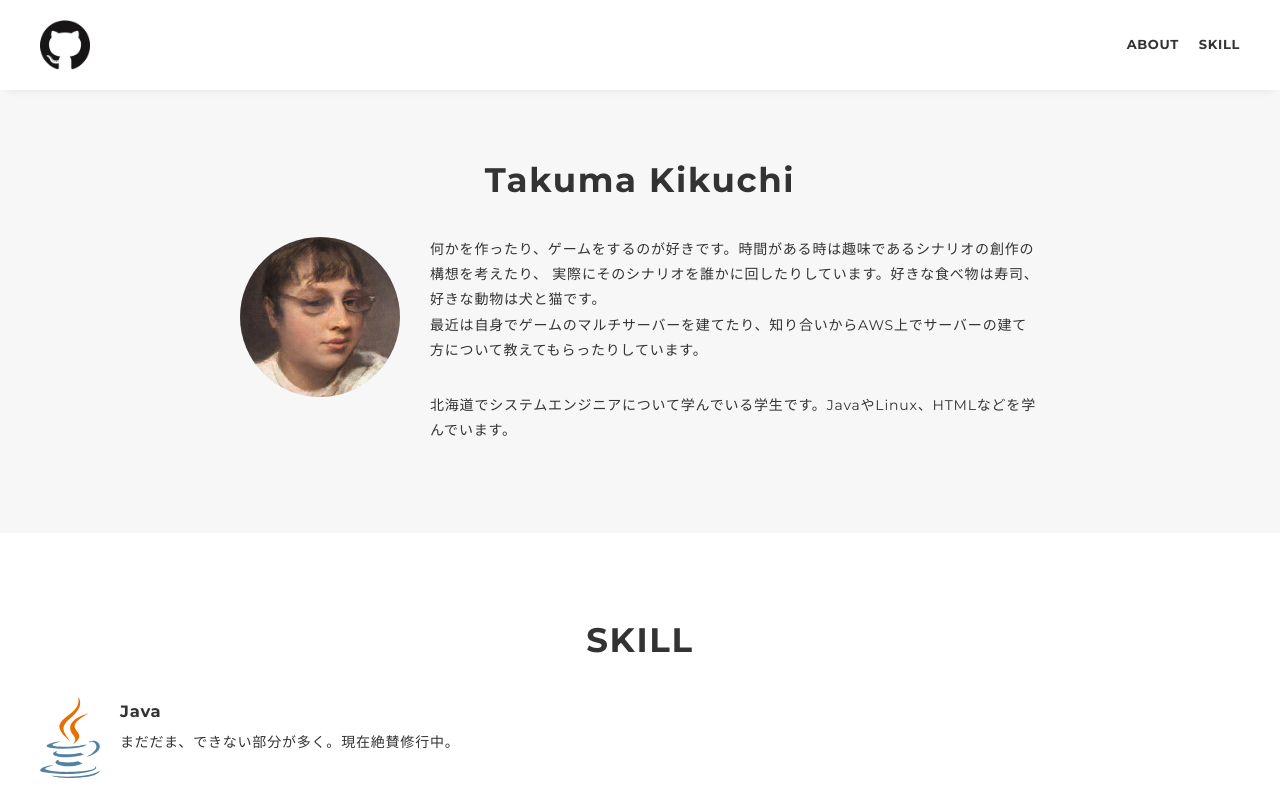
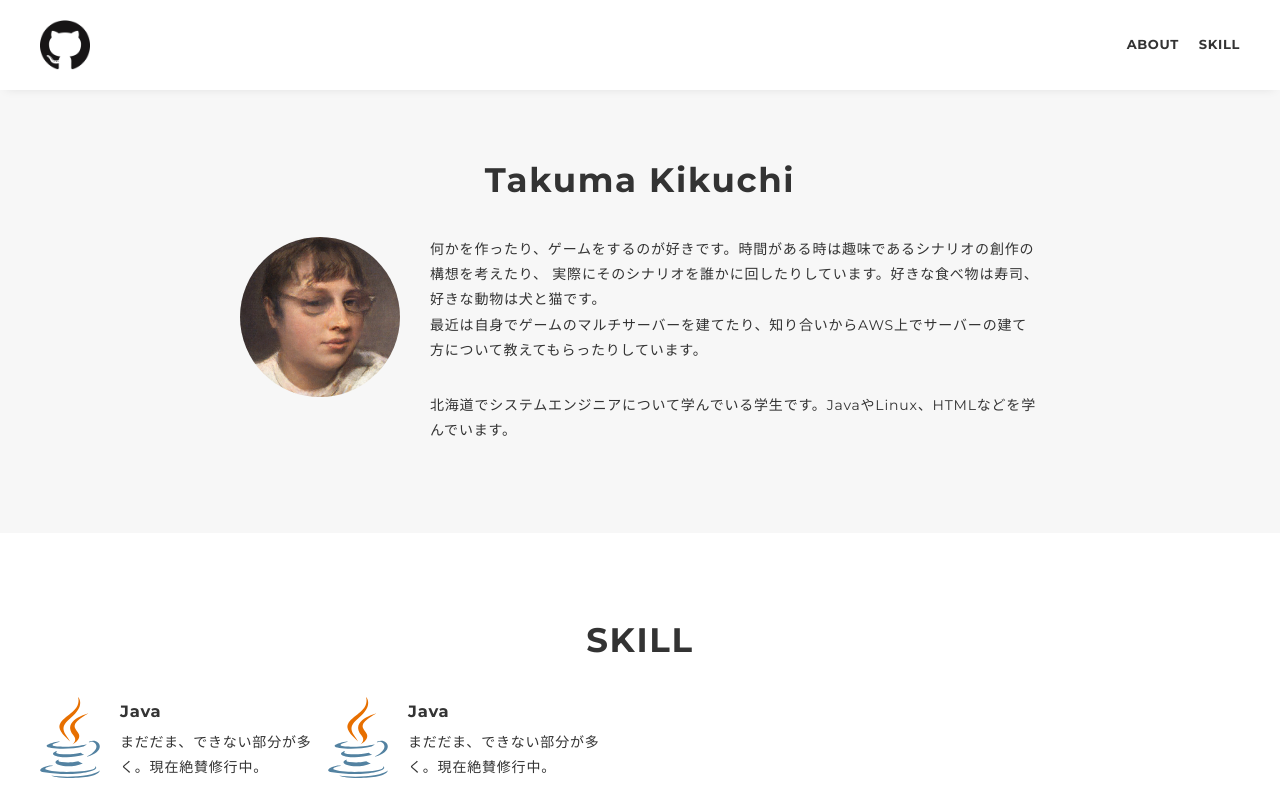
Before and after one commit to inuneko-12/portfolio, a plain HTML site: page docs/index.html in a window 1280 px wide. Shown: the top 800 px of the page. Drawn offline with nearby package versions, Linux system fonts and the light colour scheme.

Commit message:
画像追加

```diff
--- a/docs/index.html
+++ b/docs/index.html
@@ -74,6 +74,13 @@
 								<h3 class="skill-name">Java</h3>
 								<p class="skill-text">まだだま、できない部分が多く。現在絶賛修行中。</p>
 							</div>
+							<p class="skill-img">
+								<img src="img/java.svg" alt="logo" />
+							</p>
+							<div class="skill-body">
+								<h3 class="skill-name">Java</h3>
+								<p class="skill-text">まだだま、できない部分が多く。現在絶賛修行中。</p>
+							</div>
 
 						</div>
 					</div>
```
Also changed, not shown: docs/img/html-5.svg (added).
